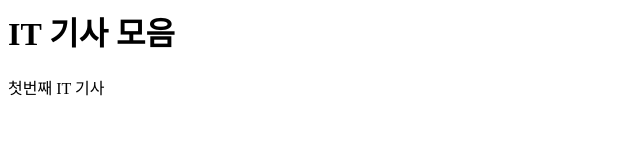
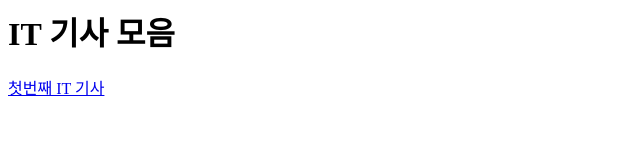
Before and after one commit to KINGTYRANNO/mis2501, a plain HTML site: page index.html in a window 1280 px wide. Shown: the whole page, without its empty margins (0-640 px from the left). Drawn offline with Linux system fonts and the light colour scheme.

Commit message:
Update index.html

```diff
--- a/index.html
+++ b/index.html
@@ -4,6 +4,6 @@
   </head>
   <body>
     <h1>IT 기사 모음</h1>
-    <a href+"https://www.donga.com/news/Inter/article/all/20250305/131147140/1">첫번째 IT 기사</a>
+    <a href="https://www.donga.com/news/Inter/article/all/20250305/131147140/1">첫번째 IT 기사</a>
   </body>
 </html>
```
